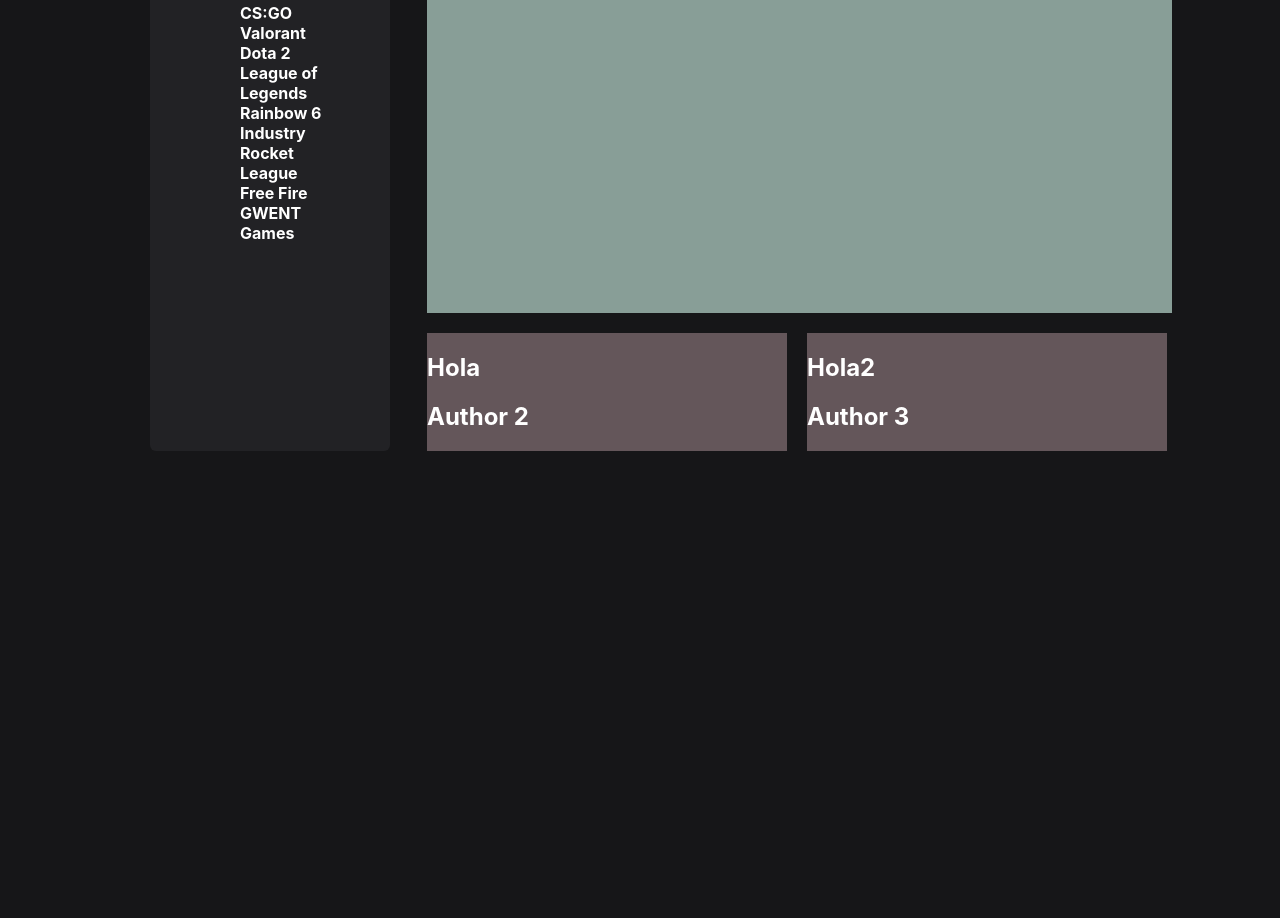
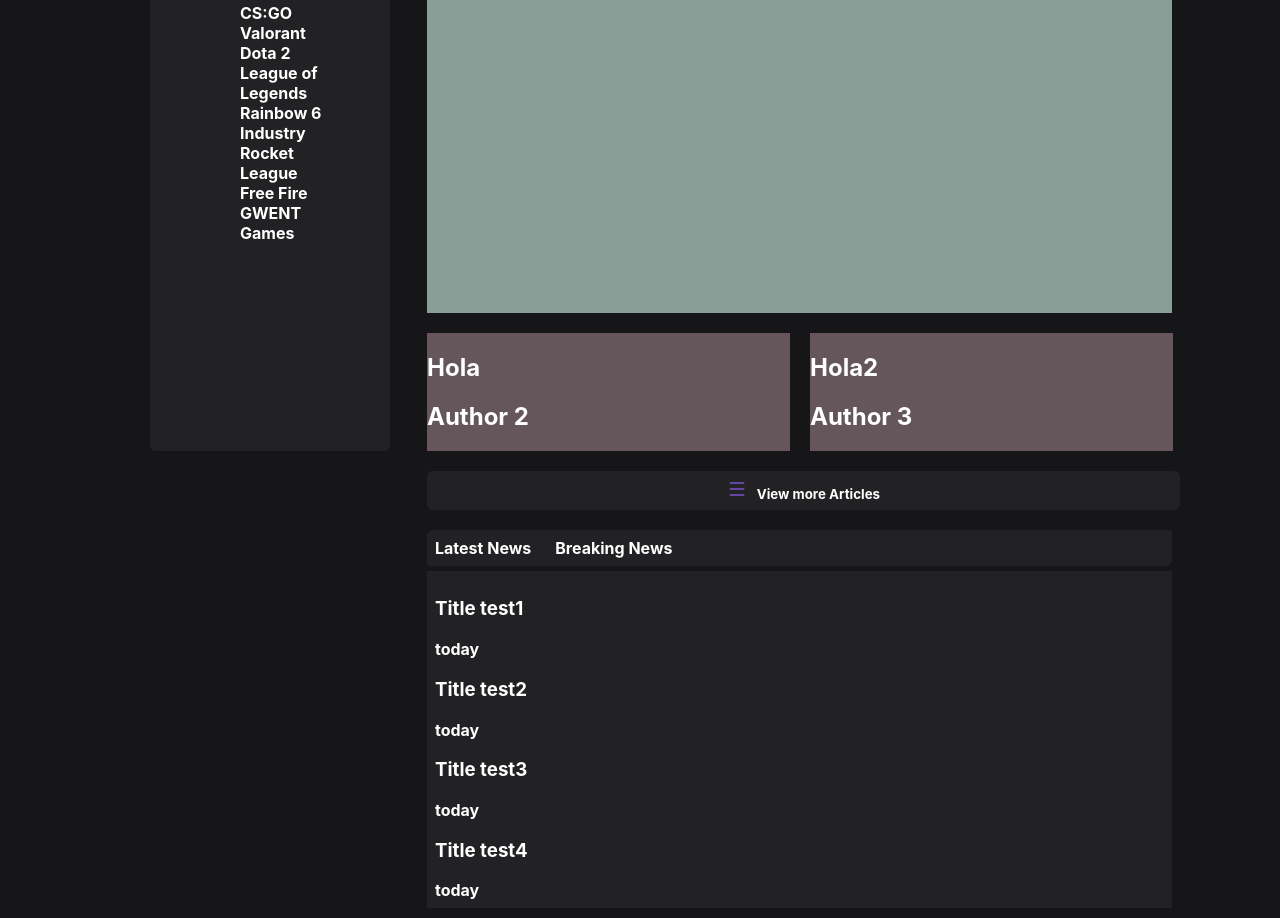
Before and after one commit to Eliathx/replica, a React app in the folder blix-replica/: page / in a window 1280 px wide. Shown: the part 197-1115 px from the top of the page. Before the commit the page ends 800 px from the top, so only its background shows below. Built offline with nearby package versions, Linux system fonts and the light colour scheme.

Commit message:
news-board-added

```diff
--- /dev/null
+++ b/blix-replica/src/content.js
@@ -0,0 +1,21 @@
+import React from "react"
+import LatestNews from "./latestNews";
+import NewsBoard from "./newsBoard";
+
+function ViewMoreButton(props) {
+    return <button className='view-more-button'> <svg width="20" height="20" viewBox="0 0 20 20">
+    <path fill="#7953cc" d="M3.314,4.8h13.372c0.41,0,0.743-0.333,0.743-0.743c0-0.41-0.333-0.743-0.743-0.743H3.314
+								c-0.41,0-0.743,0.333-0.743,0.743C2.571,4.467,2.904,4.8,3.314,4.8z M16.686,15.2H3.314c-0.41,0-0.743,0.333-0.743,0.743
+								s0.333,0.743,0.743,0.743h13.372c0.41,0,0.743-0.333,0.743-0.743S17.096,15.2,16.686,15.2z M16.686,9.257H3.314
+								c-0.41,0-0.743,0.333-0.743,0.743s0.333,0.743,0.743,0.743h13.372c0.41,0,0.743-0.333,0.743-0.743S17.096,9.257,16.686,9.257z"></path>
+</svg>⠀View more {props.section}</button>
+}
+
+function Content() {
+    return <div className='content'>
+        <LatestNews />
+        <ViewMoreButton section="Articles" />
+        <NewsBoard/>
+    </div>
+}
+export default Content;
--- a/blix-replica/src/index.css
+++ b/blix-replica/src/index.css
@@ -12,13 +12,26 @@ body {
 ul {
     list-style-type: none;
 }
-.view-more-button{
+
+.content {
+    position: absolute;
+    top: 80px;
+    left: 427px;
+    /*border-style: solid;
+    border-color: #925fff;*/
+    gap: 20px;
+    display: flex;
+    flex-direction: column;
+}
+
+.view-more-button {
     background-color: #222225;
     border: none;
     cursor: pointer;
     border-radius: 6px;
     padding: 8px;
 }
+
 .sidebar {
     background-color: #222225;
     width: 140px;
@@ -75,9 +88,9 @@ ul {
 }
 
 .latest-news {
-    position: absolute;
+    /*position: absolute;
     top: 80px;
-    left: 427px;
+    left: 427px;*/
     width: 750px;
 
     display: flex;
@@ -94,7 +107,33 @@ ul {
 }
 
 .small-news-post {
-    width:360px;
-
+    width: 363px;
     background-color: #64565a;
 }
+.news-board{
+    width: 745px;
+
+    border-radius: 6px;
+    margin-right: 8px;
+    margin-bottom: 10px;
+}
+.board-tab{
+    width: 745px;
+    display: flex;
+
+    margin-bottom: 5px;
+    border-radius: 6px 3px;
+    background-color: #222225;
+
+}
+.news-board-content{
+    padding: 8px;
+    background-color: #222225;
+
+}
+.tab{
+    margin-right: 8px;
+    padding: 8px;
+
+
+}
--- a/blix-replica/src/index.js
+++ b/blix-replica/src/index.js
@@ -2,6 +2,7 @@ import React from 'react'
 import ReactDOM from 'react-dom/client'
 import './index.css'
 import './scrollbar.css'
+import Content from './content.js'
 
 const root = ReactDOM.createRoot(document.getElementById("root"))
 
@@ -58,38 +59,11 @@ function SideBar() {
     </div>
 }
 
-function BigNewsPost(props){
-    return <div className='big-news-post'>
-        <h2>{props.title}</h2>
-        <h2>{props.author}</h2>
-    </div>
-}
-function SmallerNewsPost(props){
-    return <div className='small-news-post'>
-         <h2>{props.title}</h2>
-        <h2>{props.author}</h2>
-    </div>
-}
-
-function ViewMoreButton(props){
-    return <button className='view-more-button'>View more {props.section}</button>
-}
-function LatestNews() {
-    return <div className='latest-news'>
-      <BigNewsPost title="Hola" author="Test name 1"/>
-
-      <SmallerNewsPost title="Hola" author="Author 2"/>
-      <SmallerNewsPost title="Hola2" author="Author 3"/>
-
-    </div>
-}
 root.render(
     <div>
         <TopDiv />
         <SideBar />
-        <LatestNews />
-        <ViewMoreButton section="Articles"/>
-
+        <Content />
 
     </div>
 )
--- /dev/null
+++ b/blix-replica/src/latestNews.js
@@ -0,0 +1,22 @@
+import React from "react";
+function LatestNews() {
+    return <div className='latest-news'>
+        <BigNewsPost title="Hola" author="Test name 1" />
+
+        <SmallerNewsPost title="Hola" author="Author 2" />
+        <SmallerNewsPost title="Hola2" author="Author 3" />
+    </div>
+}
+function BigNewsPost(props) {
+    return <div className='big-news-post'>
+        <h2>{props.title}</h2>
+        <h2>{props.author}</h2>
+    </div>
+}
+function SmallerNewsPost(props) {
+    return <div className='small-news-post'>
+        <h2>{props.title}</h2>
+        <h2>{props.author}</h2>
+    </div>
+}
+export default LatestNews
--- /dev/null
+++ b/blix-replica/src/newsBoard.js
@@ -0,0 +1,28 @@
+import React from "react";
+function NewsBoard(){
+return <div className="news-board">
+
+    <div className="board-tab">
+        <Tab page="Latest News"/>
+        <Tab page="Breaking News"/>
+    </div>
+
+    <div className="news-board-content">
+      <NewsCard title="Title test1" date="today"/>
+      <NewsCard title="Title test2" date="today"/>
+      <NewsCard title="Title test3" date="today"/>
+      <NewsCard title="Title test4" date="today"/>
+    </div>
+
+</div>
+}
+function NewsCard(props){
+    return <div className="news-card">
+        <h3>{props.title}</h3>
+        <a>{props.date}</a>
+    </div>
+}
+function Tab(props){
+    return <div className="tab">{props.page}</div>
+}
+export default NewsBoard
```
